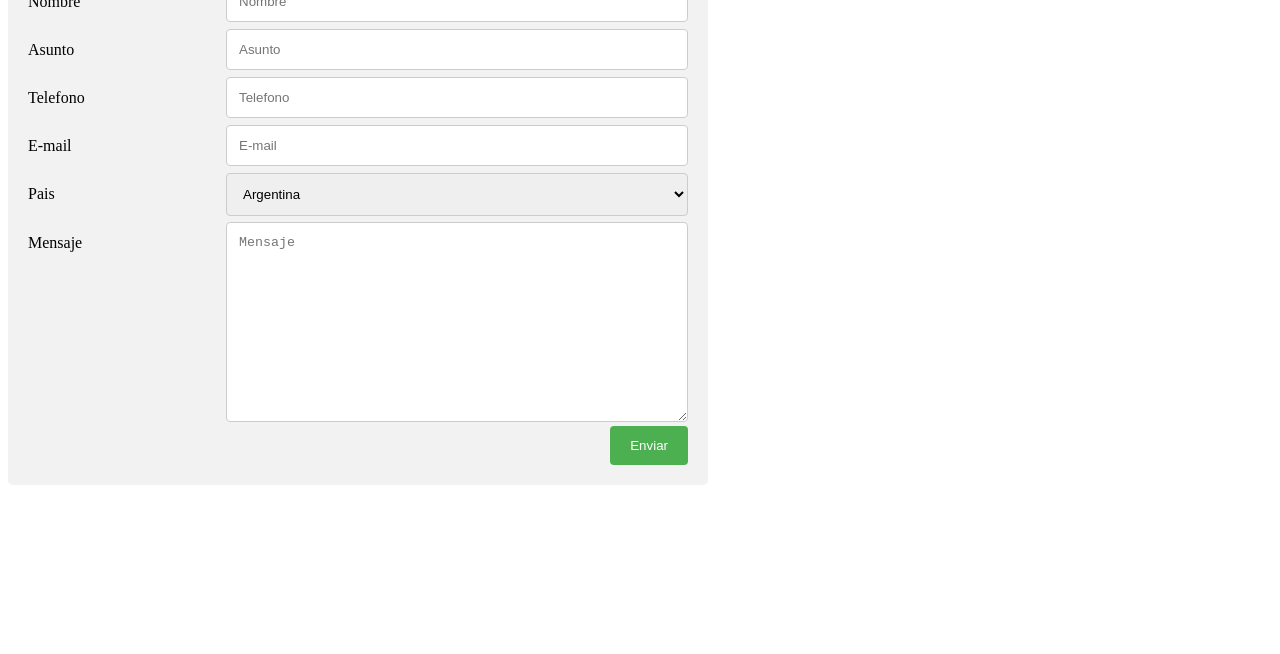
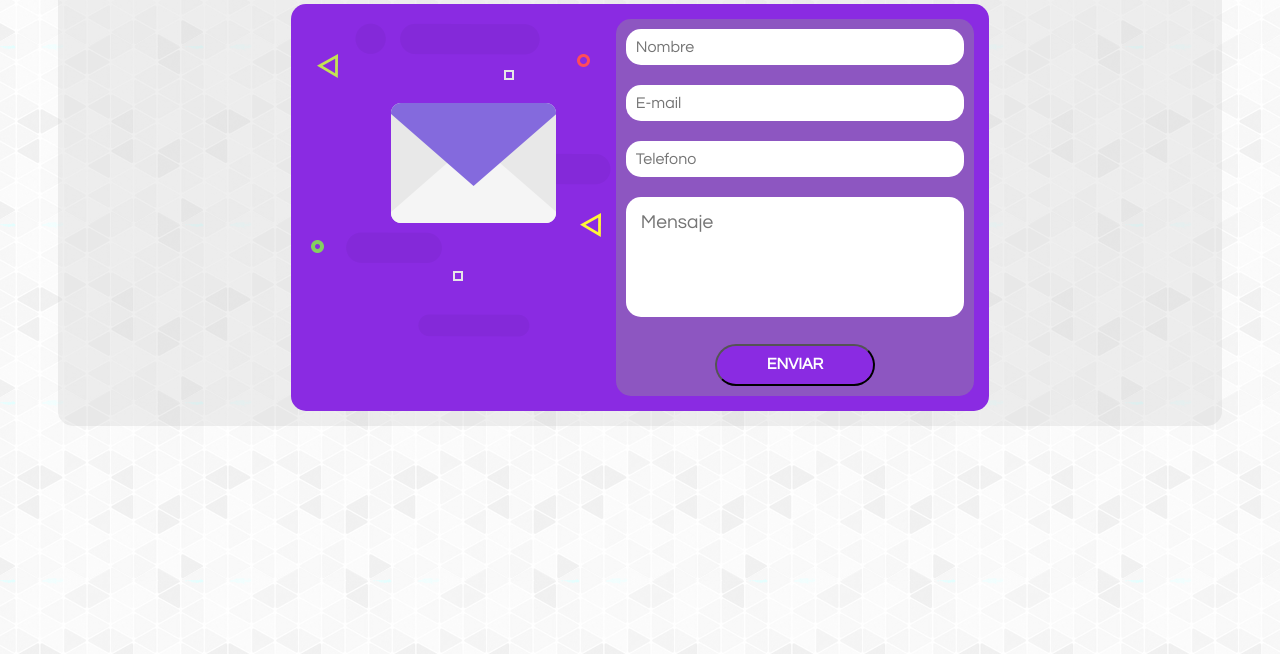
Before and after one commit to jolki3e4r/MyFirsForm, a plain HTML site: page index.html in a window 1280 px wide. Shown: the part 146-800 px from the top of the page. Drawn offline with Linux system fonts and the light colour scheme.

Commit message:
Formulario casi terminado

```diff
--- a/index.html
+++ b/index.html
@@ -1,86 +1,49 @@
 <!DOCTYPE html>
-<html lang="en">
+<html lang="es">
 <head>
     <meta charset="UTF-8">
     <meta name="viewport" content="width=device-width, initial-scale=1.0">
     <meta http-equiv="X-UA-Compatible" content="ie=edge">
+    <link href="https://fonts.googleapis.com/css?family=Questrial&display=swap" rel="stylesheet">
     <title>Contacto</title>
     <link href="style.css" rel="stylesheet">
 
 </head>
 <body>
 
-    <h2>CONTACTO</h2>
-    <p>Resize the browser window to see the effect. When the screen is less than 600px wide, make the two columns stack on top of each other instead of next to each other.</p>
 
-    <div class="container">
-      <form action="/action_page.php">
-      <div class="row">
-        <div class="col-25">
-          <label for="fname">Nombre</label>
+    <div class="universal_content">
+            <h1>Contacto</h1>
+        <div class="formmasimg">
+
+             <div class="img1">
+                   <img src="img-01.png" alt="Contacto">
              </div>
-        <div class="col-75">
-          <input type="text" id="fname" name="firstname" placeholder="Nombre">
+             <div class="form1">
+                    <form >
+                        <div class="EstiloText">
+                        <input class="Entradas" type="text" placeholder="Nombre" tabindex="1" name="UserName" data-validate="Se necesita un nombre">
                         </div>
+                        <div class="EstiloText">
+                        <input class="Entradas" type="email" placeholder="E-mail" tabindex="2" name="UserMail" data-validate="Porfavor ingrese un correo valido Ej:usuario@web.com ">
                         </div>
-      <div class="row">
-        <div class="col-25">
-          <label for="lname">Asunto</label>
+                        <div class="EstiloText">
+                        <input class="Entradas" type="tel" placeholder="Telefono" tabindex="3" name="UserTel" data-validate="Por favor Ingrese un numero de telefono valido">
                         </div>
-        <div class="col-75">
-          <input type="text" id="lname" name="lastname" placeholder="Asunto">
+                        <div class="EstiloText">
+                        <textarea placeholder="Mensaje" ></textarea>
                         </div>
-      </div>
-      <div class="row">
-        <div class="col-25">
-          <label for="lname">Telefono</label>
-        </div>
-        <div class="col-75">
-          <input type="number" class="formStyle" name="Telefono" placeholder="Telefono">
-        </div>
-      </div>
-      <div class="row">
-        <div class="col-25">
-          <label for="lname">E-mail</label>
-        </div>
-        <div class="col-75">
-          <input type="email" class="formStyle" name="E-mail" placeholder="E-mail">
-        </div>
-      </div>
-      <div class="row">
-        <div class="col-25">
-          <label for="country">Pais</label>
-        </div>
-        <div class="col-75">
-          <select id="country" name="country">
-            <option value="Argentina">Argentina</option>
-            <option value="Bolivia">Bolivia</option>
-            <option value="Brasil">Brasil</option>
-            <option value="Chile">Chile</option>
-            <option value="Colombia">Colombia</option>
-            <option value="Costa-rica">Costa Rica</option>
-            <option value="Cuba">Cuba</option>
-            <option value="Ecuador">Ecuaduor</option>
-            <option value="Mexico">Mexico</option>
-          </select>
-        </div>
-      </div>
-      <div class="row">
-        <div class="col-25">
-          <label for="subject">Mensaje</label>
-        </div>
-        <div class="col-75">
-          <textarea id="subject" name="subject" placeholder="Mensaje" style="height:200px"></textarea>
-        </div>
-      </div>
-      <div class="row">
-        <input type="submit" value="Enviar">
-      </div>
-      </form>
+                        <div class="EstiloBtn">
+                         <button name="Enviar" type="submit" data-submit="..Enviando"><strong>Enviar</strong></button>
                         </div>
 
+                    </form>
 
+             </div>
 
+        </div>
+
+    </div>
 
 </body>
 </html>
--- a/style.css
+++ b/style.css
@@ -1,66 +1,130 @@
 * {
     box-sizing: border-box;
+    /*el box-sizing es para que no se desborden las cajas */
+  }
+  body{
+      background:url(bg1.png) black;
+      font-family: 'Questrial', sans-serif;
+
+  }
+/*contenedor de todo*/
+  .universal_content{
+      background-color: rgba(201, 201, 201, 0.3);
+      display: flex;
+      border-radius: 15px;
+      box-sizing: border-box;
+      align-self: center;
+      flex-wrap: nowrap;
+      flex-direction: column;
+      justify-content: center;
+      margin:50px;
+      box-sizing: border-box;
+      padding-bottom: 15px;
   }
 
-  input[type=text], select, textarea, .formStyle{
-    width: 100%;
-    padding: 12px;
-    border: 1px solid #ccc;
-    border-radius: 4px;
-    resize: vertical;
+  .universal_content h1{
+        font-family: 'Questrial', sans-serif;
+        font-size:4em;
+        padding: 0px;
+        margin-top: 15px;
+        margin-bottom: 20px;
+        text-align: center;
+        color: rgb(185, 0, 241);
   }
 
-  label {
-    padding: 12px 12px 12px 0;
-    display: inline-block;
+/*contenedor de la imagen y el formulario*/
+  .formmasimg{
+      display: flex;
+      align-self: center;
+      background-color: blueviolet;
+      width: 60%;
+
+      padding: 15px 15px;
+      border-radius: 15px;
   }
 
-  input[type=submit] {
-    background-color: #4CAF50;
-    color: white;
-    padding: 12px 20px;
+  .EstiloText{
+      display: flex;
+      align-items: center;
+
+  }
+  /*estilo de los componentes del fotmulario y area de texto*/
+.Entradas{
+    width: 100%;
+    font-size: 1em;
+    margin: 10px;
     border: none;
-    border-radius: 4px;
-    cursor: pointer;
-    float: right;
+    outline: none;
+    border-radius: 15px;
+    padding: 10px;
+    font-family: 'Questrial', sans-serif;
+}
+ /* .img1{
+   background: url(img-01.png);
+   background-repeat: no-repeat;
+   background-size: cover;
+  }*/
+
+form{
+    width: 100%;
+}
+  .form1{
+      background-color: rgba(146, 146, 146, 0.418);
+      display: flex;
+      flex-wrap: wrap;
+      align-content: center;
+      width: 100%;
+      border-radius: 15px;
   }
 
-  input[type=submit]:hover {
-    background-color: #45a049;
+  .universal_content .formmasimg form textarea{
+    width: 100%;
+    height: 120px;
+    font-size: 1.2em;
+    font-family: 'Questrial', sans-serif;
+    outline: none;
+    border: none;
+    margin: 10px;
+    resize: none;
+    border-radius: 15px;
+    padding: 15px;
+  }
+.universal_content .formmasimg form input:focus{
+    border: 2px solid #8a01fa;
+}
+.universal_content .formmasimg form textarea:focus{
+    border: 2px solid #8a01fa;
+}
+
+  /*estilo del boton de envio del fromulario */
+ .EstiloBtn{
+    width: 100%;
+    display: flex;
+    flex-wrap: wrap;
+    justify-content: center;
+    padding-top: 17px;
+ }
+
+
+  .universal_content .formmasimg form button{
+    font-size: 1em;
+    font-family: 'Questrial', sans-serif;
+    color: #fff;
+    line-height: 1.2;
+    text-transform: uppercase;
+    display: flex;
+    justify-content: center;
+    align-items: center;
+    padding: 0 20px;
+    margin-bottom: 10px;
+    min-width: 160px;
+    height: 42px;
+    border-radius: 21px;
+    background: blueviolet;
+    transition: all 0.4s;
   }
 
-  .container {
-    border-radius: 5px;
-    background-color: #f2f2f2;
-    padding: 20px;
-    max-width: 700px;
-    max-height: 780px;
-
+  .universal_content .formmasimg form button:hover{
+    background: #333333;
+    box-shadow: 0 10px 30px 0px rgba(195, 0, 255, 0.651);
   }
-
-  .col-25 {
-    float: left;
-    width: 30%;
-    margin-top: 6px;
-  }
-
-  .col-75 {
-    float: left;
-    width: 70%;
-    margin-top: 6px;
-  }
-
-  /* Clear floats after the columns */
-  .row:after {
-    content: "";
-    display: table;
-    clear: both;
-  }
-
-  /* Responsive layout - when the screen is less than 600px wide, make the two columns stack on top of each other instead of next to each other */
-  @media screen and (max-width: 600px) {
-    .col-25, .col-75, input[type=submit] {
-      width: 100%;
-      margin-top: 0;
-    }
-  }
```
Also changed, not shown: bg1.png (added), img-01.png (added). Lines whose indentation alone changed are shown as unchanged.
